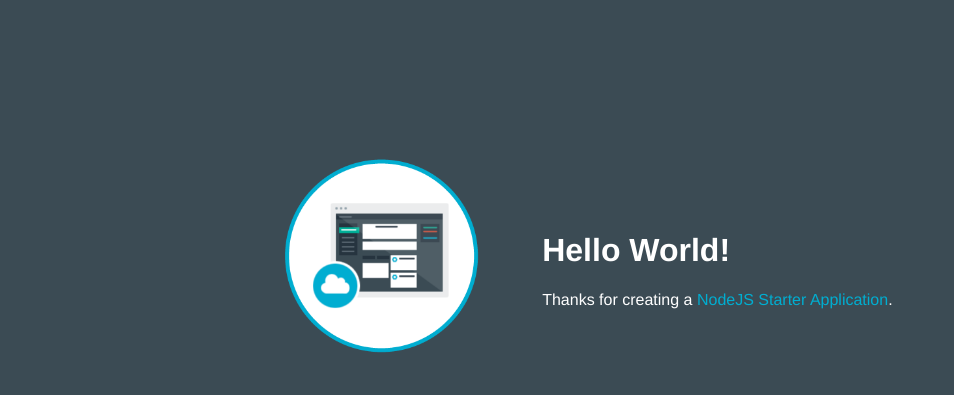
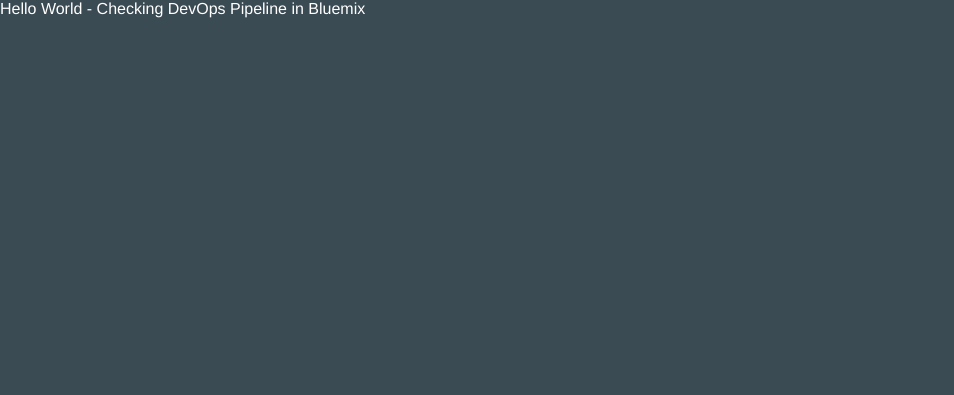
Before and after one commit to sriramsudesh/bluemix-apptest, a website: page public/index.html in a window 1280 px wide. Shown: the whole page, without its empty margins (0-954 px from the left). Drawn offline with Linux system fonts and the light colour scheme.

Commit message:
modified the index for checking the devops pipeline

```diff
--- a/public/index.html
+++ b/public/index.html
@@ -10,17 +10,7 @@
   </head>
 
   <body>
-    <table>
-      <tr>
-        <td style= "width:30%;">
-          <img class = "newappIcon" src="images/newapp-icon.png">
-        </td>
-        <td>
-          <h1 id="message">Hello World!</h1>
-          <p class='description'></p> Thanks for creating a <span class = "blue">NodeJS Starter Application</span>.
-        </td>
-      </tr>
-    </table>
+    Hello World - Checking DevOps Pipeline in Bluemix
   </body>
 
 </html>
```
